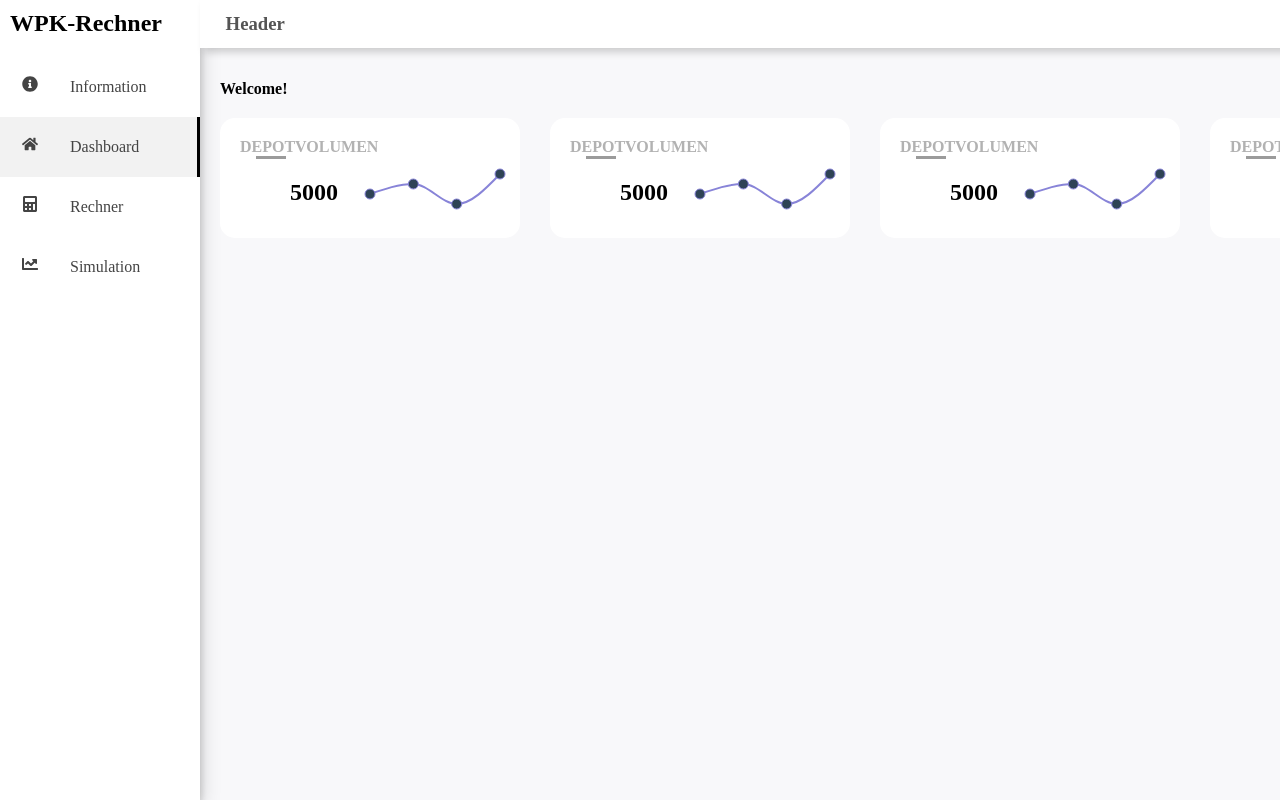
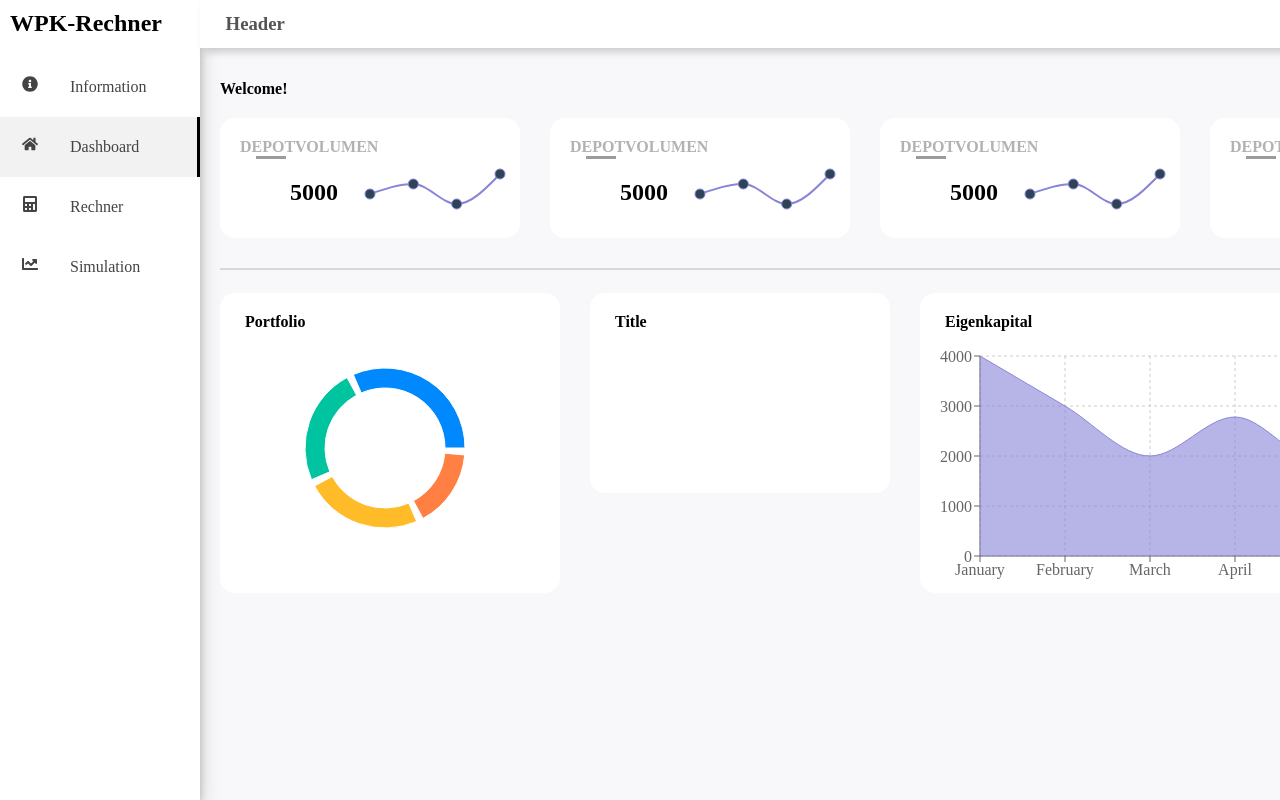
Before and after one commit to SimonHaas/wpkrechner, a React (Create React App) app: page /dashboard in a window 1280 px wide. Shown: the top 800 px of the page. Built offline with nearby package versions, Linux system fonts and the light colour scheme; what wpk would draw is missing.

Commit message:
Layout Dashboard Seite Pie Chart für Portfolio Chart für Eigenkapital

```diff
--- a/src/components/CardBox.jsx
+++ b/src/components/CardBox.jsx
@@ -1,5 +1,5 @@
 import Card from "./Card";
-import DashboardLineChart from "./LineChart.jsx";
+import DashboardLineChart from "./charts/LineChart.jsx";
 
 export default function CardBox() {
   return (
--- a/src/components/Dashboard.jsx
+++ b/src/components/Dashboard.jsx
@@ -1,12 +1,17 @@
 import "../styling/dashboard.css";
 import CardBox from "./CardBox.jsx";
+import OverviewDashboard from "./OverviewDashboard";
 
 export default function Dashboard() {
   return (
     <div>
       <div className="welcome">
         <h4>Welcome!</h4>
-        <CardBox />
+        <div className="mainpage-dashboard">
+          <CardBox />
+          <div className="spacer"></div>
+          <OverviewDashboard />
+        </div>
       </div>
     </div>
   );
--- /dev/null
+++ b/src/components/OverviewDashboard.jsx
@@ -0,0 +1,22 @@
+import PortfolioChart from "./charts/pieChart.jsx";
+import EigenkapitalChart from "./charts/AreaChart.jsx";
+
+export default function OverviewDashboard() {
+  return (
+    <div>
+      <div className="overview-box">
+        <div className="portfolio">
+          <h4>Portfolio</h4>
+          <PortfolioChart />
+        </div>
+        <div className="kennzahl-chart">
+          <h4>Title</h4>
+        </div>
+        <div className="Eigenkapital">
+          <h4>Eigenkapital</h4>
+          <EigenkapitalChart />
+        </div>
+      </div>
+    </div>
+  );
+}
--- /dev/null
+++ b/src/components/charts/AreaChart.jsx
@@ -0,0 +1,67 @@
+import React, { PureComponent } from "react";
+import {
+  AreaChart,
+  Area,
+  XAxis,
+  YAxis,
+  CartesianGrid,
+  Tooltip,
+  ResponsiveContainer,
+} from "recharts";
+
+const data = [
+  {
+    name: "January",
+    ek: 4000,
+  },
+  {
+    name: "February",
+    ek: 3000,
+  },
+  {
+    name: "March",
+    ek: 2000,
+  },
+  {
+    name: "April",
+    ek: 2780,
+  },
+  {
+    name: "Page E",
+    ek: 1890,
+  },
+  {
+    name: "Page F",
+    ek: 2390,
+  },
+  {
+    name: "Page G",
+    ek: 3490,
+  },
+];
+
+export default class EigenkapitalChart extends PureComponent {
+  render() {
+    return (
+      <ResponsiveContainer width="100%" height="80%">
+        <AreaChart
+          width={500}
+          height={200}
+          data={data}
+          margin={{
+            top: 10,
+            right: 30,
+            left: 0,
+            bottom: 0,
+          }}
+        >
+          <CartesianGrid strokeDasharray="3 3" />
+          <XAxis dataKey="name" />
+          <YAxis />
+          <Tooltip />
+          <Area type="monotone" dataKey="ek" stroke="#8884d8" fill="#8884d8" />
+        </AreaChart>
+      </ResponsiveContainer>
+    );
+  }
+}
--- /dev/null
+++ b/src/components/charts/pieChart.jsx
@@ -0,0 +1,34 @@
+import React, { PureComponent } from "react";
+import { PieChart, Pie, Cell, Tooltip, Legend } from "recharts";
+
+const data = [
+  { name: "Staatsanleihen", value: 400 },
+  { name: "Inländische Aktien", value: 300 },
+  { name: "Group C", value: 300 },
+  { name: "Group D", value: 200 },
+];
+const COLORS = ["#0088FE", "#00C49F", "#FFBB28", "#FF8042"];
+
+export default class PortfolioChart extends PureComponent {
+  render() {
+    return (
+      <PieChart width={340} height={300} onMouseEnter={this.onPieEnter}>
+        <Pie
+          data={data}
+          cx={160}
+          cy={100}
+          innerRadius={60}
+          outerRadius={80}
+          fill="#8884d8"
+          paddingAngle={5}
+          dataKey="value"
+        >
+          {data.map((entry, index) => (
+            <Cell key={`cell-${index}`} fill={COLORS[index % COLORS.length]} />
+          ))}
+        </Pie>
+        <Tooltip />
+      </PieChart>
+    );
+  }
+}
--- a/src/styling/dashboard.css
+++ b/src/styling/dashboard.css
@@ -1,6 +1,13 @@
+.mainpage-dashboard {
+  width: 100vw;
+  height: 100vh;
+  display: grid;
+  grid-template-rows: 170px 5px auto;
+  justify-content: start;
+}
+
 /*Cardbox*/
 .welcome {
-  padding-bottom: 20px;
   padding-left: 20px;
   margin-top: 30px;
   position: fixed;
@@ -58,3 +65,57 @@
   width: 180px;
   justify-self: right;
 }
+
+.spacer {
+  height: 2px;
+  width: 100vw;
+  background-color: #d7d1d1d5;
+}
+
+/*OverviewBox*/
+.overview-box {
+  margin-top: 20px;
+  position: fixed;
+  color: black;
+  height: 100vh;
+  width: calc(100vw - 250px);
+  display: grid;
+  grid-template-columns: 340px auto auto;
+  grid-column-gap: 30px;
+}
+
+.overview-box h4 {
+  margin-left: 25px;
+  margin-top: 20px;
+  margin-bottom: 15px;
+}
+
+/*Portfolio*/
+.portfolio {
+  border-radius: 15px;
+  background: #ffffff;
+  height: 300px;
+  min-width: 300px;
+  max-width: 400px;
+  display: grid;
+  grid-template-rows: 50px 200px;
+  justify-content: center;
+}
+
+/*Kennzahl Chart */
+.kennzahl-chart {
+  background: #ffffff;
+  min-width: 300px;
+  max-width: 400px;
+  height: 200px;
+  border-radius: 15px;
+}
+
+/*Eigenkapital Chart*/
+.Eigenkapital {
+  max-width: 800px;
+  border-radius: 15px;
+  background: #ffffff;
+  min-width: 600px;
+  height: 300px;
+}
```
Also changed, not shown: src/components/charts/LineChart.jsx (renamed from src/components/LineChart.jsx).
